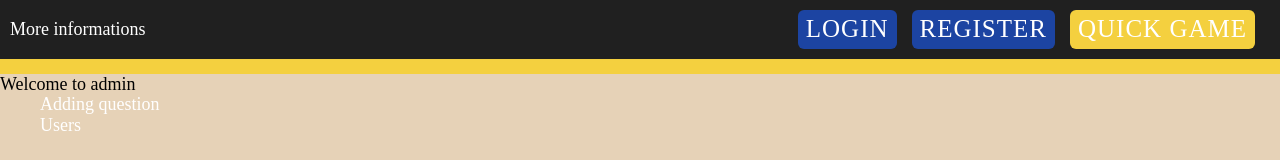
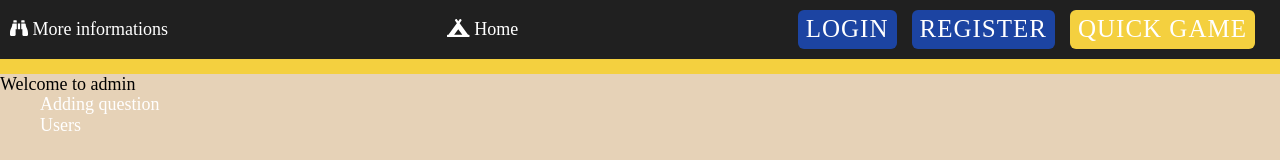
Before and after one commit to AnnaJarocinska/questions, a React (Create React App) app in the folder client/: page /adminDashboard in a window 1280 px wide. Shown: the top 160 px of the page. Built offline with nearby package versions, Linux system fonts and the light colour scheme; a web font is replaced by a local one.

Commit message:
Implement font awsome

```diff
--- a/client/package.json
+++ b/client/package.json
@@ -4,6 +4,9 @@
   "private": true,
   "proxy": "http://localhost:5000",
   "dependencies": {
+    "@fortawesome/fontawesome-svg-core": "^1.2.30",
+    "@fortawesome/free-solid-svg-icons": "^5.14.0",
+    "@fortawesome/react-fontawesome": "^0.1.11",
     "@testing-library/jest-dom": "^4.2.4",
     "@testing-library/react": "^9.5.0",
     "@testing-library/user-event": "^7.2.1",
--- a/client/src/components/NavBar.js
+++ b/client/src/components/NavBar.js
@@ -1,5 +1,8 @@
 import React from 'react';
 import { Link } from 'react-router-dom';
+import { FontAwesomeIcon } from '@fortawesome/react-fontawesome';
+import { faBinoculars } from '@fortawesome/free-solid-svg-icons';
+import { faCampground } from '@fortawesome/free-solid-svg-icons';
 import Button from '../styles/Button';
 import Container from '../styles/Container';
 import Span from '../styles/Span';
@@ -7,7 +10,8 @@ import Span from '../styles/Span';
 const Navbar = () => {
     return (
         <Container nav>
-            <Link to="/moreInforations"> <Span> More informations </Span> </Link>
+            <Link to="/moreInforations"> <Span> <FontAwesomeIcon icon={faBinoculars} /> More informations </Span> </Link>
+            <Link to="/"> <Span> <FontAwesomeIcon icon={faCampground} /> Home </Span> </Link>
             <Container buttons>
                 <Link to="/login"> <Button login> Login </Button> </Link>
                 <Link to="/newUser"> <Button login> Register </Button> </Link>
```
Also changed, not shown: 1 other file (tests, documents, lock files or other folders).
